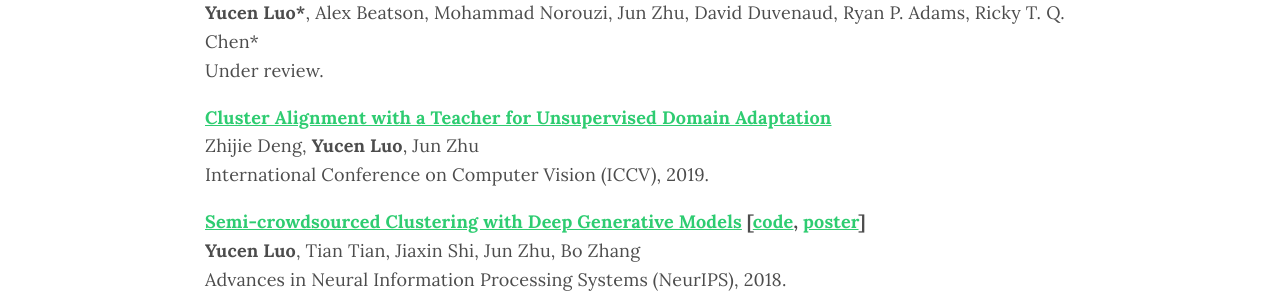
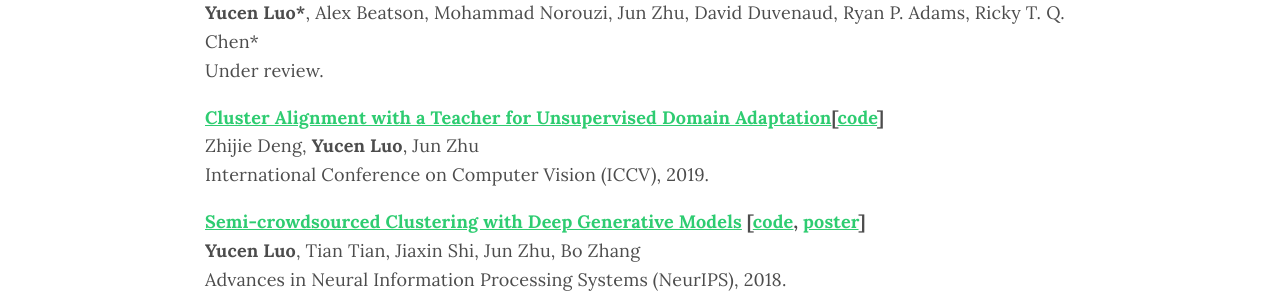
Before and after one commit to xinmei9322/xinmei9322.github.io, a Jekyll site: the page built from index.md, in a window 1280 px wide. Shown: the part 859-1157 px from the top of the page. Built offline with Jekyll 4.4.1, drawn with Linux system fonts in a browser that asks for light colours; some web fonts are replaced.

Commit message:
Update index.md

```diff
--- a/index.md
+++ b/index.md
@@ -43,7 +43,7 @@ I received my B.E. degree from Department of Electronical Engineering at Tsinghu
 	    </tr> -->
 		<tr>
 	        <td>
-	            <strong> <a href="https://arxiv.org/pdf/1903.09980.pdf">Cluster Alignment with a Teacher for Unsupervised Domain Adaptation</a></strong>
+	            <strong> <a href="https://arxiv.org/pdf/1903.09980.pdf">Cluster Alignment with a Teacher for Unsupervised Domain Adaptation</a>[<a href="https://github.com/thudzj/CAT">code</a>]</strong>
 	        <br>
 	        Zhijie Deng, <strong>Yucen Luo</strong>, Jun Zhu
 	        <br>
```
